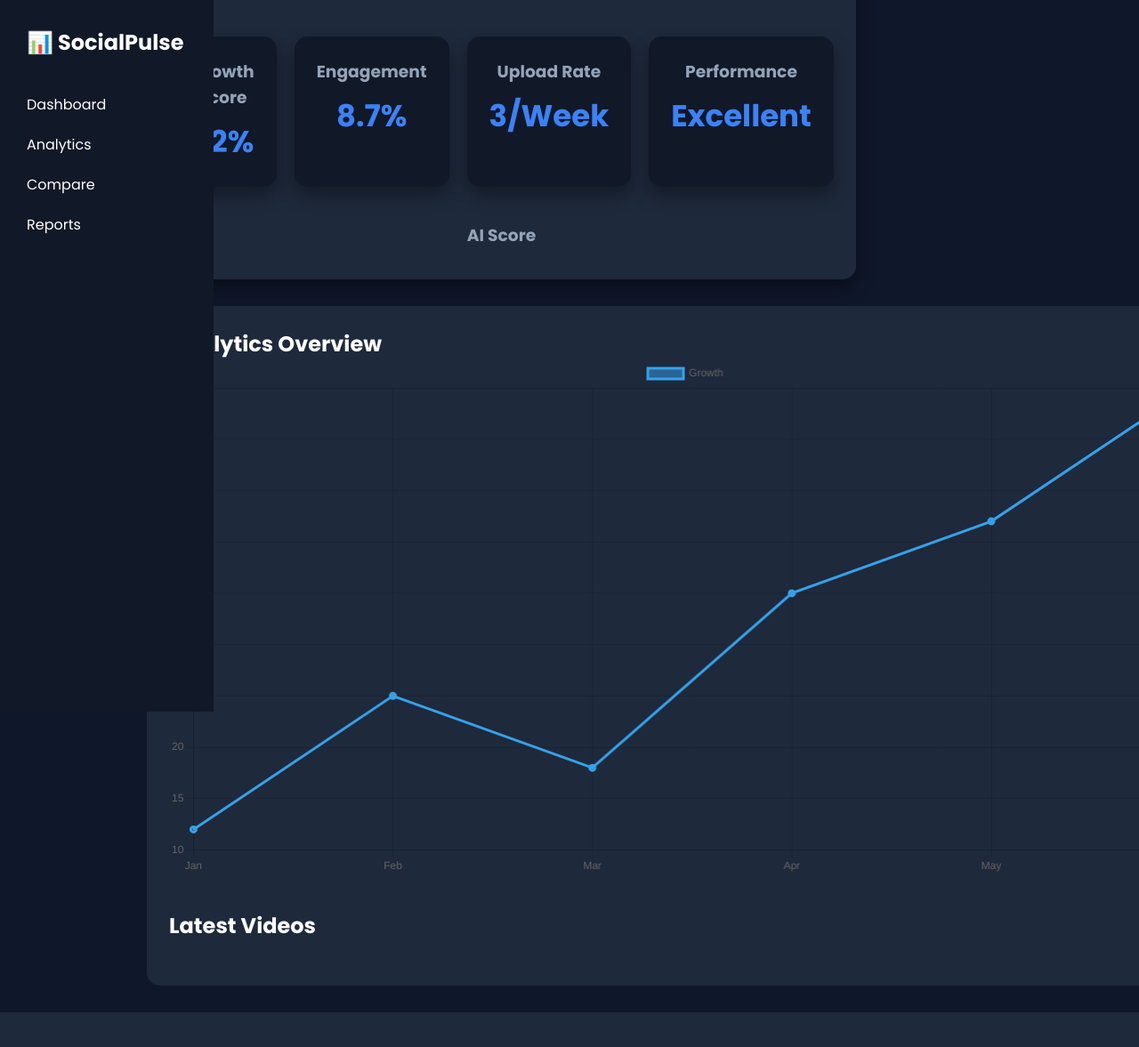
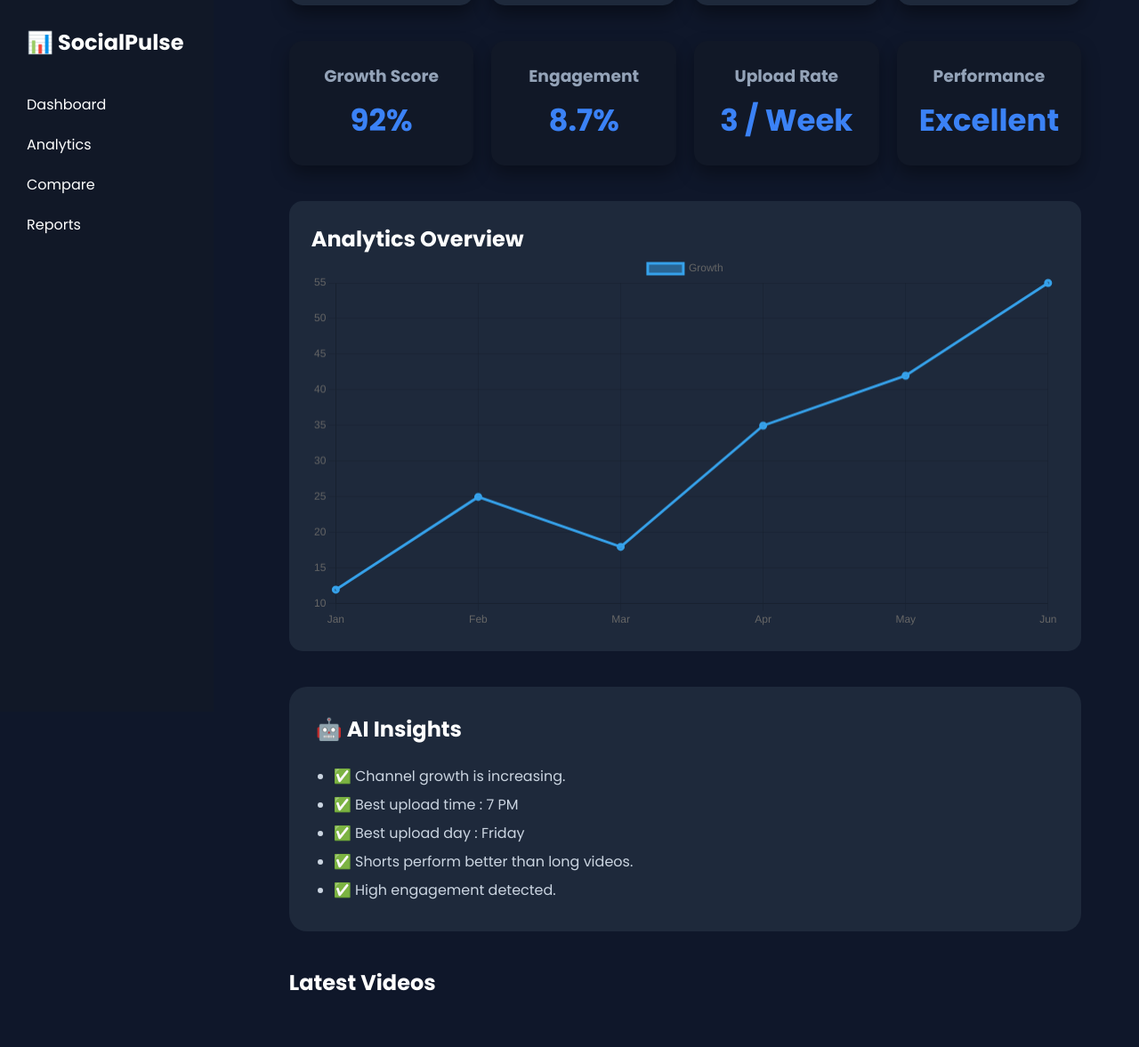
Before and after one commit to AnkitSaini491/SocialPulse-AI, a Python web app: template templates/dashboard.html in a window 1280 px wide; the page is wider, and only the part inside the window is pictured. Shown: that part at 89% size. Before the commit the page ends 1138 px from the top of that part, so only its background shows below. Run offline with Jinja, Linux system fonts and the light colour scheme; the template is opened without the code that fills it, so the values that code supplies are empty.

Commit message:
Update dashboard.html

```diff
--- a/templates/dashboard.html
+++ b/templates/dashboard.html
@@ -4,10 +4,9 @@
 <head>
 
 <meta charset="UTF-8">
-
 <meta name="viewport" content="width=device-width, initial-scale=1.0">
 
-<title>Dashboard</title>
+<title>SocialPulse AI Dashboard</title>
 
 <link rel="stylesheet"
 href="{{ url_for('static', filename='style.css') }}">
@@ -18,6 +17,8 @@
 </head>
 
 <body>
+
+<!-- Sidebar -->
 
 <div class="sidebar">
 
@@ -33,25 +34,23 @@
 
 </div>
 
+<!-- Main -->
+
 <div class="main">
+
+<!-- Topbar -->
 
 <div class="topbar">
 
-<h1>{{ data.name }}</h1>
+<h1>Dashboard</h1>
 
-<button>Analyze Another</button>
+<button onclick="window.location='/'">
+Analyze Another
+</button>
 
 </div>
 
-<div class="cards">
-
-<div class="card">
-
-<h3>Subscribers</h3>
-
-<h2>{{ data.subscribers }}</h2>
-
-</div>
+<!-- Profile -->
 
 <div class="profile">
 
@@ -62,11 +61,24 @@
 <p>{{data.description}}</p>
 
 </div>
+
+<!-- Cards -->
+
+<div class="cards">
+
+<div class="card">
+
+<h3>Subscribers</h3>
+
+<h2>{{data.subscribers}}</h2>
+
+</div>
+
 <div class="card">
 
 <h3>Total Views</h3>
 
-<h2>{{ data.views }}</h2>
+<h2>{{data.views}}</h2>
 
 </div>
 
@@ -74,11 +86,22 @@
 
 <h3>Videos</h3>
 
-<h2>{{ data.videos }}</h2>
+<h2>{{data.videos}}</h2>
 
 </div>
 
 <div class="card">
+
+<h3>AI Score</h3>
+
+<h2>{{data.score}}</h2>
+
+</div>
+
+</div>
+
+<!-- Analytics -->
+
 <div class="analytics">
 
 <div class="analytics-card">
@@ -101,7 +124,7 @@
 
 <h3>Upload Rate</h3>
 
-        <h1>3/Week</h1>
+<h1>3 / Week</h1>
 
 </div>
 
@@ -115,19 +138,40 @@
 
 </div>
 
-<h3>AI Score</h3>
-
-<h2>{{ data.score }}</h2>
-
-</div>
-
-</div>
+<!-- Chart -->
 
 <div class="chart-box">
 
 <h2>Analytics Overview</h2>
 
 <canvas id="growthChart"></canvas>
+
+</div>
+
+<!-- AI -->
+
+<div class="ai-box">
+
+<h2>🤖 AI Insights</h2>
+
+<ul>
+
+<li>✅ Channel growth is increasing.</li>
+
+<li>✅ Best upload time : 7 PM</li>
+
+<li>✅ Best upload day : Friday</li>
+
+<li>✅ Shorts perform better than long videos.</li>
+
+<li>✅ High engagement detected.</li>
+
+</ul>
+
+</div>
+
+<!-- Videos -->
+
 <h2 style="margin-top:40px;">Latest Videos</h2>
 
 <div class="video-grid">
@@ -140,9 +184,8 @@
 
 <h4>{{video.title}}</h4>
 
-<a target="_blank"
-
-href="https://youtube.com/watch?v={{video.videoId}}">
+<a href="https://youtube.com/watch?v={{video.videoId}}"
+target="_blank">
 
 Watch Video
 
@@ -156,8 +199,6 @@
 
 </div>
 
-</div>
-
 <script src="https://cdn.jsdelivr.net/npm/chart.js"></script>
 
 <script src="{{ url_for('static', filename='script.js') }}"></script>
```
Lines whose indentation alone changed are shown as unchanged.
